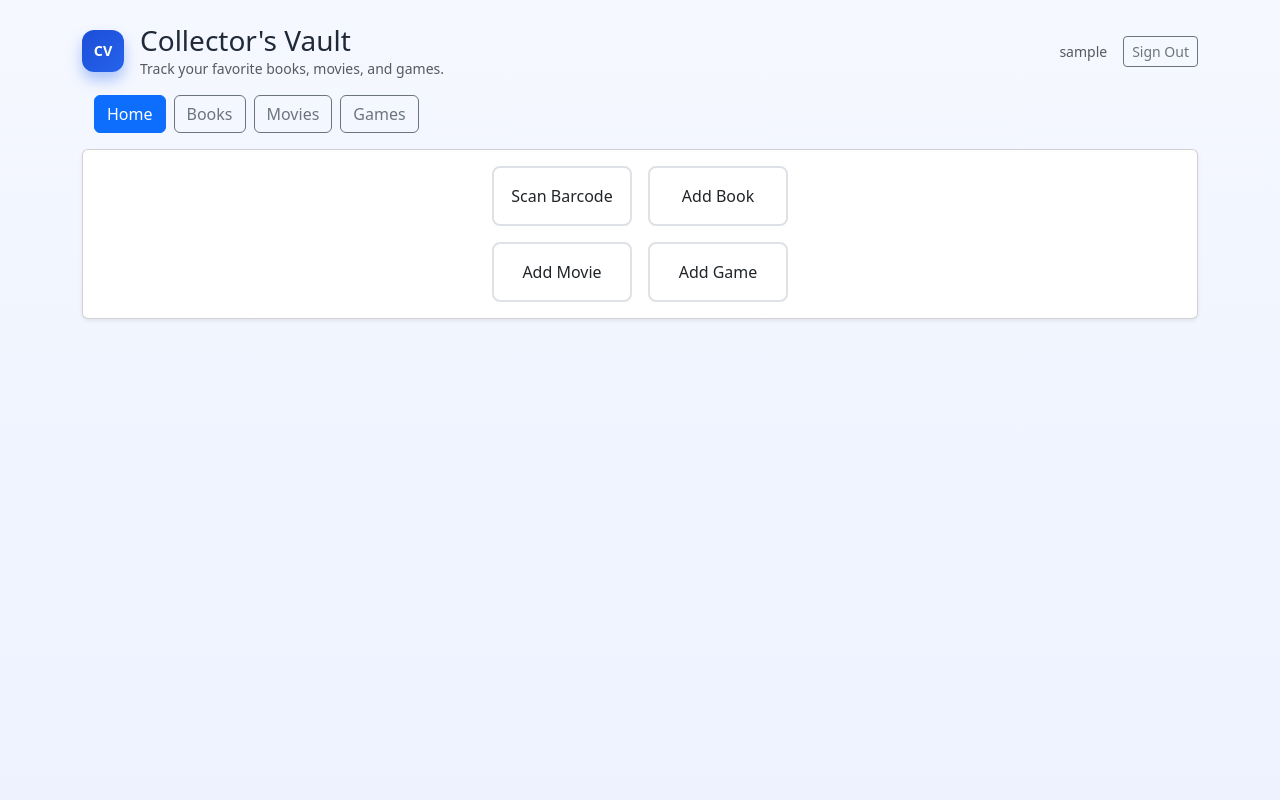
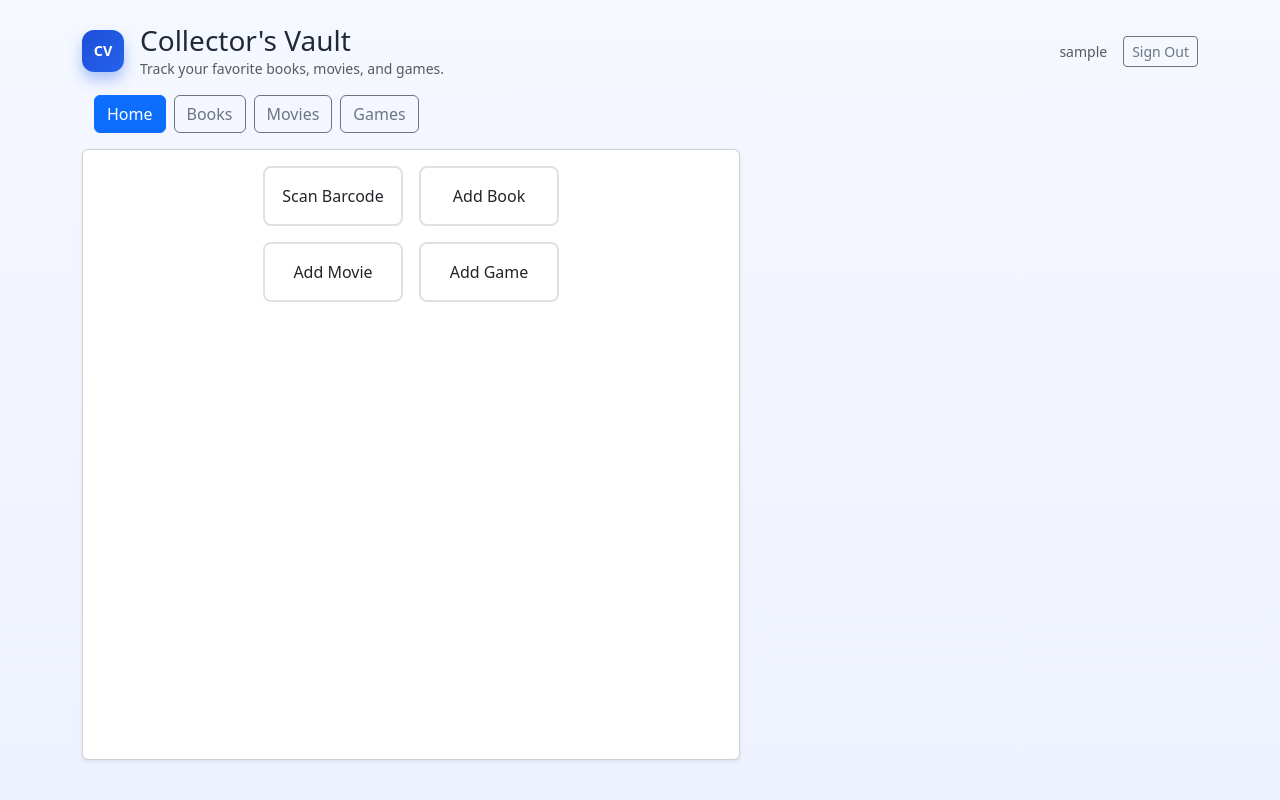
Before and after one commit to mlhuff12/CollectorsVault, a React (Vite) app in the folder client/: page / in a window 1280 px wide. Built offline with nearby package versions, Linux system fonts and the light colour scheme; sample sign-in values are in the browser's storage.

Commit message:
Refactor VaultPage layout to use full height/width styling and update related tests

```diff
--- a/client/src/pages/VaultPage.tsx
+++ b/client/src/pages/VaultPage.tsx
@@ -116,9 +116,7 @@ const VaultPage: React.FC = () => {
 
     // attempt scanning from UPC modal, with permission check to avoid flicker
 
-
-    const renderSectionContent = () => {
-        // helper used to render the floating "add" button for category pages
+            // helper used to render the floating "add" button for category pages
         const renderAddButton = () => {
             if (activeSection === 'home' || activeSection === 'admin') {
                 return null;
@@ -134,7 +132,7 @@ const VaultPage: React.FC = () => {
             return (
                 <button
                     type="button"
-                    className="btn btn-primary float-end bottom-0 end-0 m-3 rounded-circle"
+                    className="btn btn-primary float-end bottom-0 end-0 m-3 rounded-circle position-fixed"
                     aria-label={`Add ${label}`}
                     onClick={() => handleModalOpen(formType)}
                 >
@@ -142,6 +140,9 @@ const VaultPage: React.FC = () => {
                 </button>
             );
         };
+
+    const renderSectionContent = () => {
+
 
         if (activeSection === 'admin') {
             return (
@@ -197,10 +198,9 @@ const VaultPage: React.FC = () => {
             // only show the list of books; floating add button appears below
             return (
                 <>
-                    <div className="card shadow-sm mb-3 p-3 position-relative min-vh-75">
+                    <div className="card shadow-sm p-3 h-100 w-100">
                         <ItemList refreshKey={refreshKey} categoryFilter="book" title="Books" />
                     </div>
-                    {renderAddButton()}
                 </>
             );
         }
@@ -208,10 +208,9 @@ const VaultPage: React.FC = () => {
         if (activeSection === 'movies') {
             return (
                 <>
-                    <div className="card shadow-sm mb-3 p-3 position-relative min-vh-75">
+                    <div className="card shadow-sm p-3 h-100 w-100">
                         <ItemList refreshKey={refreshKey} categoryFilter="movie" title="Movies" />
                     </div>
-                    {renderAddButton()}
                 </>
             );
         }
@@ -219,10 +218,9 @@ const VaultPage: React.FC = () => {
         // games section
         return (
             <>
-                <div className="card shadow-sm mb-3 p-3 position-relative min-vh-75">
+                <div className="card shadow-sm p-3 h-100 w-100">
                     <ItemList refreshKey={refreshKey} categoryFilter="game" title="Games" />
                 </div>
-                {renderAddButton()}
             </>
         );
     };
@@ -233,8 +231,8 @@ const VaultPage: React.FC = () => {
                 same background regardless of which section is active. The
                 .container inside limits content width while remaining
                 transparent so the gradient shows through. */}
-            <div className="vault-container">
-                <div className="container py-4">
+            <div className="vault-container d-flex flex-column min-vh-100">
+                <div className="container py-4 flex-grow-1 d-flex flex-column">
                     <header className="mb-3">
                 <div className="d-flex align-items-center gap-3">
                     <div className="brand-logo" aria-hidden="true">CV</div>
@@ -296,9 +294,11 @@ const VaultPage: React.FC = () => {
                 </nav>
             </div>
 
-                    <div>
+                    <div className="flex-grow-1 position-relative d-flex col">
                         {renderSectionContent()}
                     </div>
+                    {renderAddButton()}
+
                 </div>
                 {/* global modal shared across sections */}
                 <Modal
```
Also changed, not shown: 1 other file (tests, documents, lock files or other folders).
